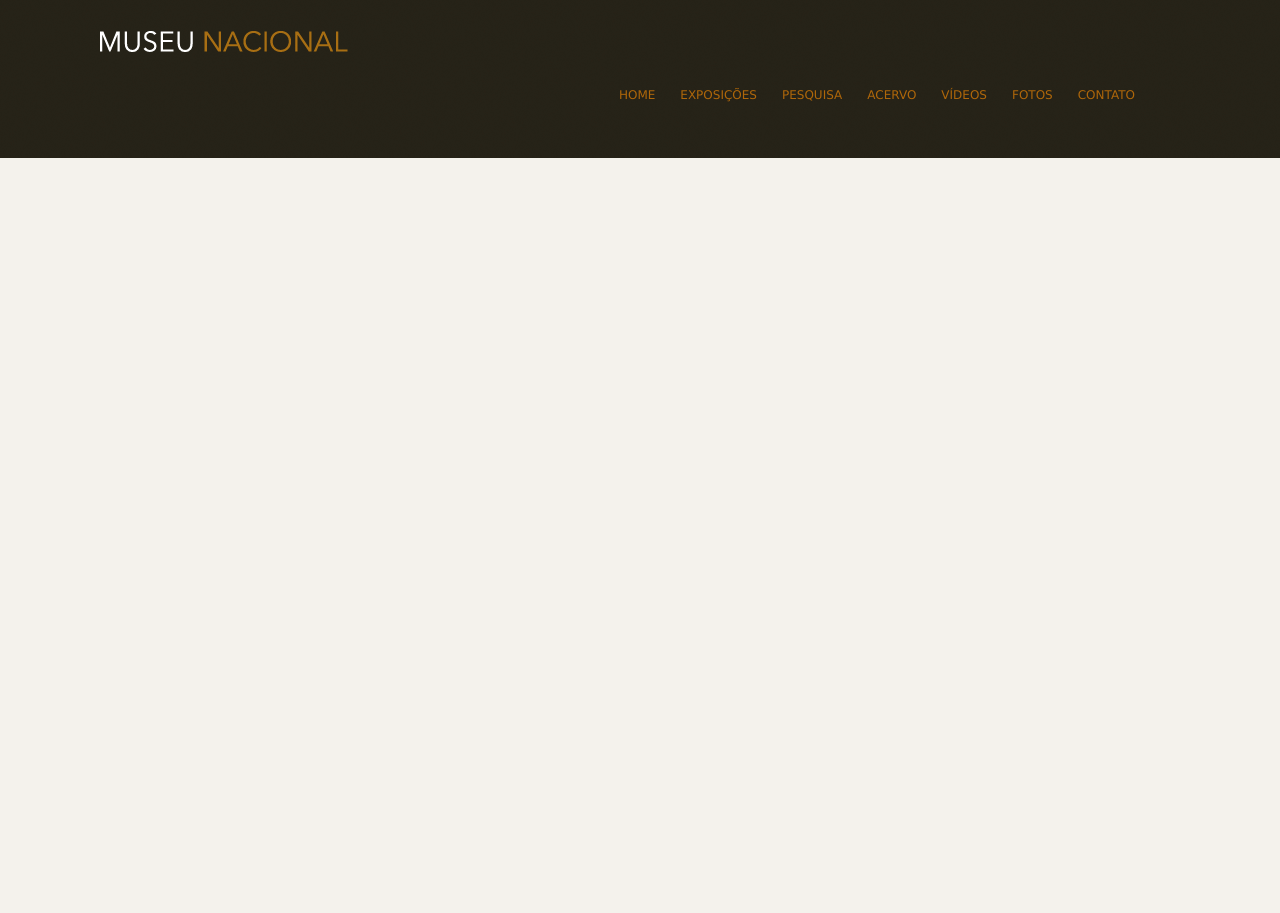
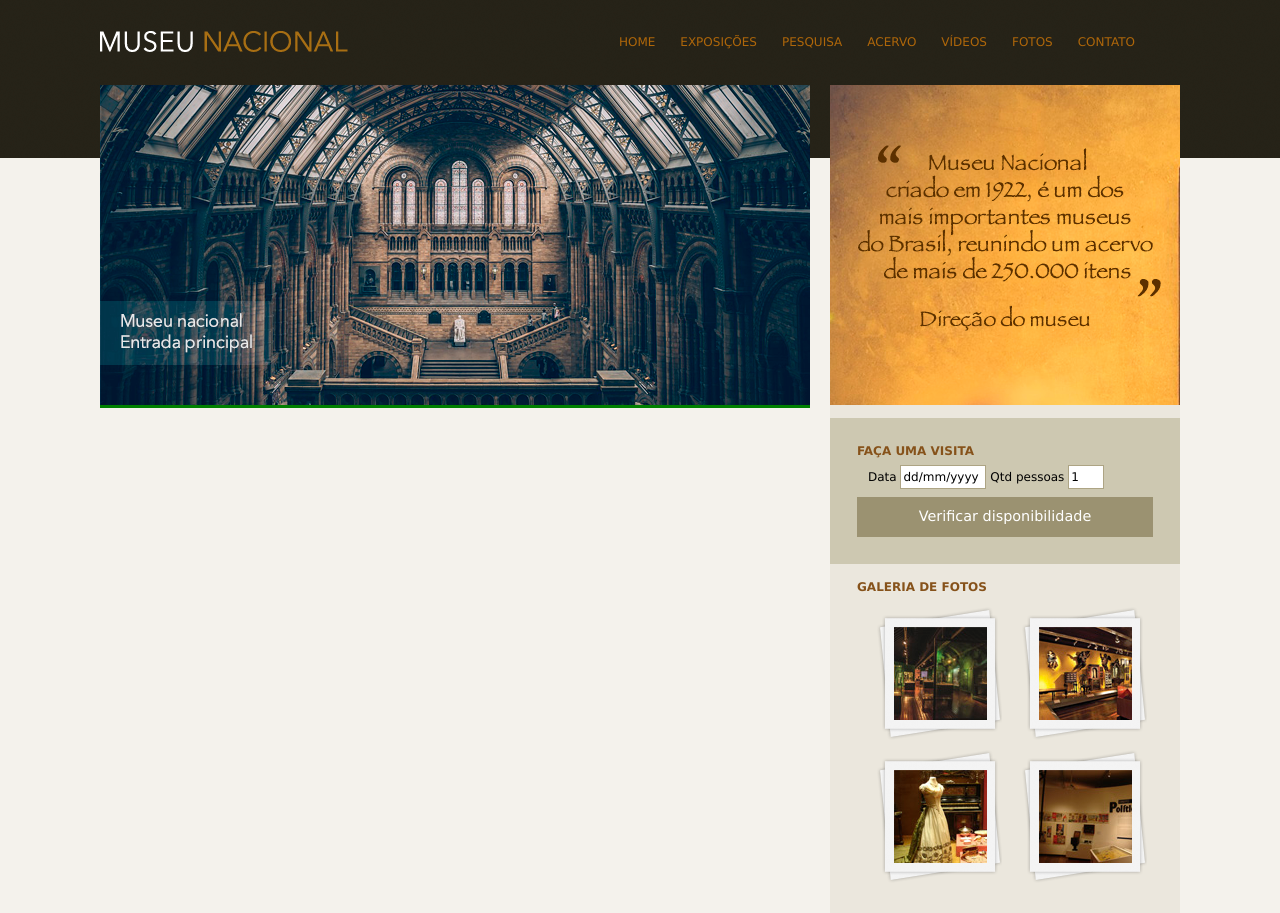
Before and after one commit to sillassanttos/projeto-museu-nacional, a plain HTML site: page index.html in a window 1280 px wide. Before the commit the page ends 800 px from the top, so only its background shows below. Drawn offline with Linux system fonts and the light colour scheme.

Commit message:
Adicionado conteudos lateral

```diff
--- a/assets/css/estilo.css
+++ b/assets/css/estilo.css
@@ -21,6 +21,10 @@ a:hover {
 
 /* Logo
 ------------------------------------------------------ */
+#logo h1 {
+  float: left;
+}
+
 #logo a {
   width: 248px;
   height: 21px;
@@ -57,3 +61,76 @@ nav ul li a:link {
 nav ul li a:hover {
   border-bottom: 1px solid #535858;
 }
+
+
+/* Principal
+------------------------------------------------------ */
+#conteudo {
+  width: 710px;
+  float: left;
+  background: green;
+}
+
+aside {
+  width: 350px;
+  float: right;
+  background: #ebe7dd;
+  padding-bottom: 30px;
+}
+
+section#visita {
+  background: #cdc8b1;
+  padding: 10px 27px 27px 27px;
+  margin-top: 10px;
+}
+
+section#galeria {
+  padding: 0 27px 0 27px;
+}
+
+section#galeria a {
+  display: block;
+  background: url('../img/fundo-foto.png')no-repeat;
+  float: left;
+  padding: 17px 15px 17px 15px;
+  margin: 10px 0 0 20px;
+}
+
+section#galeria img {
+  margin-left: 2px;
+  margin-top: 3px;
+}
+
+h4 {
+  color: #86521a;
+  text-transform: uppercase;
+  padding-bottom: 3px;
+  margin-bottom: 0;
+}
+
+
+/* Formulários
+------------------------------------------------------ */
+input {
+  height: 20px;
+  width: 80px;
+  background: #fff;
+  border: none;
+  font-size: 1em;
+}
+
+input.campo {
+  border: 1px solid #ada484;
+}
+
+input.botao {
+  background: #9b9271;
+  color: #fff;
+  width: 100%;
+  height: 40px;
+  font-size: 1.2em;
+}
+
+fieldset {
+  border: none;
+}
--- a/index.html
+++ b/index.html
@@ -36,6 +36,62 @@
 
     </header><!--/ header -->
 
+    <div id="principal">
+
+      <div id="conteudo">
+        <section id="capa">
+          <img src="assets/img/museu.png">
+        </section><!--/ section capa -->
+      </div><!--/ conteudo -->
+
+
+      <aside>
+
+        <section id="depoimento">
+          <img src="assets/img/depoimento.png">
+        </section><!--/ section depoimento -->
+
+        <section id="visita">
+          <h4>Faça uma visita</h4>
+          <form>
+            <fieldset>
+              <label for="data">Data</label>
+              <input class="campo" type="text" id="data" value="dd/mm/yyyy">
+
+              <label for="qtd">Qtd pessoas</label>
+              <input class="campo" style="width: 30px;" type="text" id="qtd" value="1">
+            </fieldset>
+
+            <input class="botao" type="submit" value="Verificar disponibilidade">
+          </form>
+
+        </section><!--/ section visita-->
+
+        <section id="galeria">
+          <h4>Galeria de fotos</h4>
+
+          <a href="">
+            <img src="assets/img/imagem1.jpg" height="93" width="93">
+          </a>
+
+          <a href="">
+            <img src="assets/img/imagem2.jpg" height="93" width="93">
+          </a>
+
+          <a href="">
+            <img src="assets/img/imagem3.jpg" height="93" width="93">
+          </a>
+
+          <a href="">
+            <img src="assets/img/imagem4.jpg" height="93" width="93">
+          </a>
+
+        </section><!--/ section galeria -->
+
+      </aside><!--/ aside -->
+
+    </div><!--/ principal -->
+
   </div><!--/ container -->
 
 </body>
```
